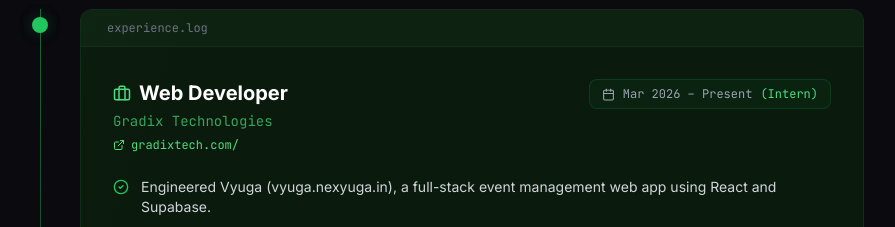
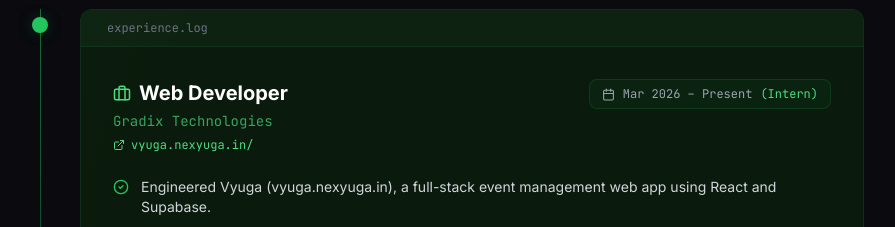
Before and after one commit to Vikasthangavel/Vikasthangavel, a React (Vite) app: page / in a window 1280 px wide. Shown: the part 4840-5067 px from the top of the page, without its empty margins (200-1095 px from the left). Built offline with nearby package versions, Linux system fonts and the light colour scheme; no server answers.

Commit message:
experince

```diff
--- a/src/components/Experience.jsx
+++ b/src/components/Experience.jsx
@@ -8,7 +8,7 @@
     company: "Gradix Technologies",
     period: "Mar 2026 – Present",
     duration: "Intern",
-    link: "https://gradixtech.com/",
+    link: "https://vyuga.nexyuga.in/",
     points: [
       "Engineered Vyuga (vyuga.nexyuga.in), a full-stack event management web app using React and Supabase.",
       "Integrated Razorpay for secure payment processing and managed deployment infrastructure using Cloudflare and VPS.",
```
